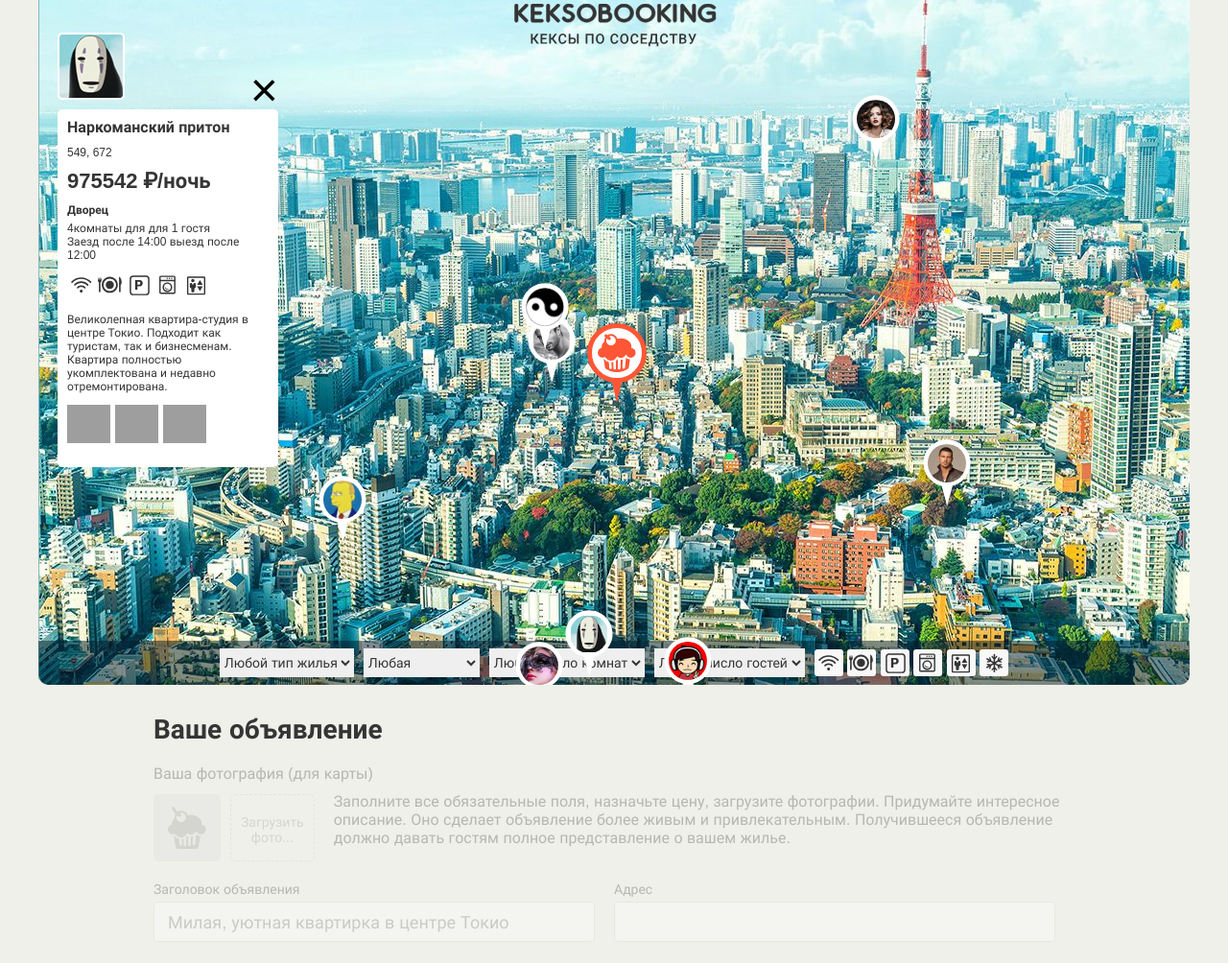
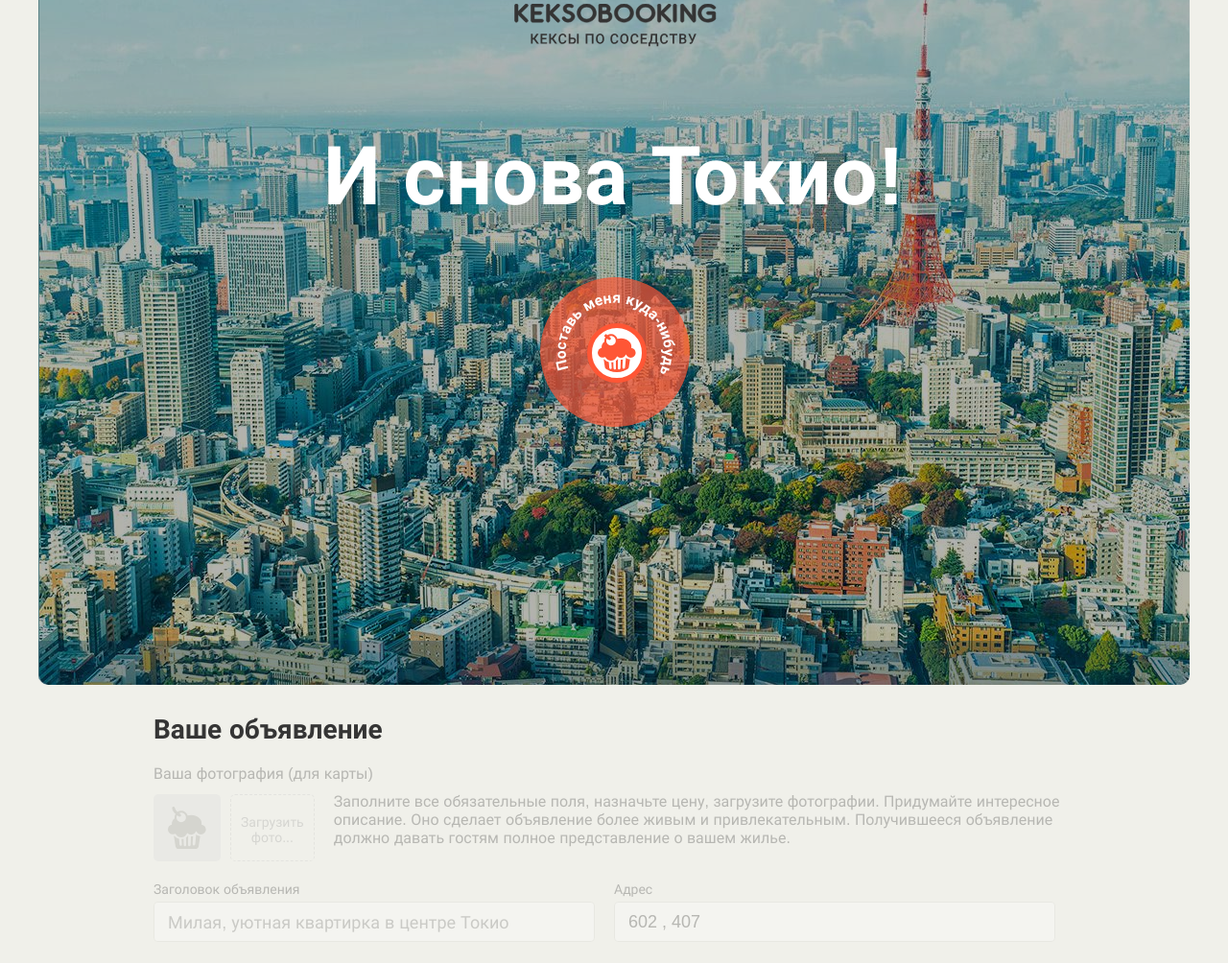
Before and after one commit to murat-avci/1459569-keksobooking-21, a website: page index.html in a window 1280 px wide. Shown: the part 36-1040 px from the top of the page at 96% size. Drawn offline with Linux system fonts and the light colour scheme; grey boxes are pictures that could not be loaded.

Commit message:
Личный проект: доверяй, но проверяй (часть 1)

```diff
--- a/index.html
+++ b/index.html
@@ -100,7 +100,7 @@
         </fieldset>
         <fieldset class="ad-form__element ad-form__element--wide">
           <label class="ad-form__label" for="title">Заголовок объявления</label>
-          <input id="title" name="title" type="text" placeholder="Милая, уютная квартирка в центре Токио">
+          <input id="title" name="title" type="text" placeholder="Милая, уютная квартирка в центре Токио" minlength="30" maxlength="100" required>
         </fieldset>
         <fieldset class="ad-form__element ad-form__element--wide">
           <label class="ad-form__label" for="address">Адрес</label>
@@ -117,7 +117,7 @@
         </fieldset>
         <fieldset class="ad-form__element">
           <label class="ad-form__label" for="price">Цена за ночь, руб.</label>
-          <input id="price" name="price" type="number" placeholder="5000">
+          <input id="price" name="price" type="number" placeholder="5000" max="1000000" required>
         </fieldset>
         <fieldset class="ad-form__element ad-form__element--time">
           <label class="ad-form__label" for="timein">Время заезда и выезда</label>
--- a/js/main.js
+++ b/js/main.js
@@ -22,6 +22,8 @@ const MIN_PRICE = 1000;
 const MAX_PRICE = 1000000;
 const MIN_ROOM = 1;
 const MAX_ROOM = 5;
+const MIN_GUESTS = 1;
+const MAX_GUESTS = 5;
 const MIN_LOCATION_X = 100;
 const MAX_LOCATION_X = 900;
 const MIN_LOCATION_Y = 130;
@@ -29,6 +31,13 @@ const MAX_LOCATION_Y = 630;
 const IMAGE_NUM_RANGES = [1, 2, 3, 4, 5, 6, 7, 8];
 const IMG_WIDTH = 45;
 const IMG_HEIGHT = 40;
+const PIN_WIDTH = 65;
+const PIN_HEIGHT = 65;
+const PIN_OFFSET_X = 570;
+const PIN_OFFSET_Y = 375;
+const POINTER_HEIGHT = 22;
+
+const ESC_KEYCODE = 27;
 
 const TypeOfHouses = {
   'flat': `Квартира`,
@@ -38,17 +47,26 @@ const TypeOfHouses = {
 };
 
 
-const map = document.querySelector(`.map`);
-map.classList.remove(`map--faded`);
-
+const mapSection = document.querySelector(`.map`);
+const fieldsets = document.querySelectorAll(`fieldset`);
+const selects = document.querySelectorAll(`select[name^=housing]`);
 const mapPinList = document.querySelector(`.map__pins`);
 const pinTemplate = document.querySelector(`#pin`)
   .content
   .querySelector(`.map__pin`);
-const mapCard = document.querySelector(`.map`);
 const cardTemplate = document.querySelector(`#card`)
   .content
   .querySelector(`.map__card`);
+
+const mainPin = document.querySelector(`.map__pin--main`);
+const advertForm = document.querySelector(`.ad-form`);
+const inputAddress = document.querySelector(`#address`);
+const inputAddressLoad = `${Math.floor(PIN_OFFSET_X + (PIN_WIDTH / 2))} , ${Math.floor(PIN_OFFSET_Y + (PIN_HEIGHT / 2))}`;
+const inputAddressActive = `${Math.floor(PIN_OFFSET_X + (PIN_WIDTH / 2))} , ${Math.floor((PIN_OFFSET_Y + PIN_HEIGHT + POINTER_HEIGHT))}`;
+
+let activeCardId;
+let currentPin = null;
+let currentCard = null;
 
 const getUnique = function (titles) {
   const uniqueEl = titles[getRandom(0, titles.length)];
@@ -60,16 +78,17 @@ const getRandom = function (min, max) {
   return Math.floor(Math.random() * max + min);
 };
 
-const compareRandom = function () {
-  return Math.random() - 0.5;
+const shuffleArray = function (array) {
+  const finalArr = array.slice();
+  for (let i = 0; i < finalArr.length; i++) {
+    let j = Math.floor(Math.random() * (i + 1));
+    let tmp = finalArr[i];
+    finalArr[i] = finalArr[j];
+    finalArr[j] = tmp;
+  }
+  return finalArr;
 };
 
-const getRandomFeatures = function (array) {
-  array.length = getRandom(1, array.length);
-  return array;
-};
-
-const customFeatures = getRandomFeatures(FEATURES);
 const createObject = function () {
 
   const locationX = getRandom(MIN_LOCATION_X, MAX_LOCATION_X);
@@ -83,14 +102,14 @@ const createObject = function () {
       title: getUnique(TITLES),
       address: `${locationX}, ${locationY}`,
       price: getRandom(MIN_PRICE, MAX_PRICE),
-      type: OFFER_TYPES[getRandom(0, OFFER_TYPES.length)],
-      rooms: getRandom(MIN_ROOM, MAX_ROOM),
-      guests: getRandom(1, 5),
+      type: OFFER_TYPES[getRandom(0, OFFER_TYPES.length + 1)],
+      rooms: getRandom(MIN_ROOM, MAX_ROOM + MIN_ROOM),
+      guests: getRandom(MIN_GUESTS, MAX_GUESTS + 1),
       checkin: CHECK_TIMES[getRandom(0, CHECK_TIMES.length)],
       checkout: CHECK_TIMES[getRandom(0, CHECK_TIMES.length)],
-      features: customFeatures,
+      features: shuffleArray(FEATURES.slice(0, getRandom(0, FEATURES.length + 1))),
       description: DESCRIPTIONS,
-      photos: PHOTOS.sort(compareRandom),
+      photos: shuffleArray(PHOTOS),
     },
     location: {
       x: locationX,
@@ -145,7 +164,7 @@ const createPins = function (icons) {
   }
 };
 
-const createCard = function (item) {
+const getCardData = function (item) {
   const cardItem = cardTemplate.cloneNode(true);
   const roomNum = item.offer.rooms;
   const guestNum = item.offer.guests;
@@ -154,14 +173,13 @@ const createCard = function (item) {
   const roomPhrase = roomNum === 1 ? ` комната для ` : `комнаты для`;
 
 
-  mapCard.insertBefore(cardItem, mapPinList);
+  mapSection.insertBefore(cardItem, mapPinList);
   cardItem.querySelector(`.popup__title`).textContent = item.offer.title;
   cardItem.querySelector(`.popup__text--address`).textContent = item.offer.address;
   cardItem.querySelector(`.popup__text--price`).innerHTML = `${item.offer.price} &#x20bd/ночь`;
   cardItem.querySelector(`.popup__type`).textContent = TypeOfHouses[item.offer.type];
   cardItem.querySelector(`.popup__text--capacity`).textContent = `${roomNum}${roomPhrase} для ${guestNum}${guestPhrase}`;
   cardItem.querySelector(`.popup__text--time`).textContent = `Заезд после ${item.offer.checkin} выезд после ${item.offer.checkout}`;
-  const fragmentCard = document.createDocumentFragment();
   const cardFeatures = cardItem.querySelector(`.popup__features`);
   cardFeatures.innerHTML = ``;
   cardFeatures.appendChild(createFragmentFeatures(item.offer.features));
@@ -170,12 +188,93 @@ const createCard = function (item) {
   cardPhotos.innerHTML = ``;
   cardPhotos.appendChild(createFragmentPhotos(item.offer.photos));
   cardItem.querySelector(`.popup__avatar`).src = item.author.avatar;
-
-  fragmentCard.appendChild(cardItem);
-  mapCard.appendChild(fragmentCard);
+  mapSection.appendChild(cardItem);
 };
 
 const cards = createData();
 
-createPins(cards);
-createCard(cards[0]);
+const toggleDisabled = function (isDisabled, nodes) {
+  for (let i = 0; i < nodes.length; i++) {
+    nodes[i].disabled = isDisabled;
+  }
+};
+
+window.addEventListener(`load`, function () {
+  toggleDisabled(true, fieldsets);
+  toggleDisabled(true, selects);
+  inputAddress.value = inputAddressLoad;
+});
+
+const onButtonMouseDown = function () {
+  inputAddress.disabled = true;
+  inputAddress.value = inputAddressActive;
+  mapSection.classList.remove(`map--faded`);
+  advertForm.classList.remove(`ad-form--disabled`);
+  createPins(cards);
+  toggleDisabled(false, fieldsets);
+  toggleDisabled(false, selects);
+  mainPin.addEventListener(`mousedown`, removeOnButtonMouseDown);
+};
+
+const createCard = function (id) {
+  activeCardId = id;
+  currentCard = mapSection.appendChild(getCardData(cards[id]));
+  document.addEventListener(`keydown`, onPopupEscPress);
+};
+
+const removeCard = function () {
+  if (currentCard) {
+    mapSection.removeChild(currentCard);
+    currentCard = null;
+  }
+};
+
+const onPopupEscPress = function (evt) {
+  if (evt.keyCode === ESC_KEYCODE) {
+    removeCard();
+    document.removeEventListener(`keydown`, onPopupEscPress);
+    currentPin.classList.remove(`map__pin--active`);
+    activeCardId = null;
+    currentPin.blur();
+  }
+};
+
+const checkActive = function () {
+  removeCard();
+  if (currentPin) {
+    currentPin.classList.remove(`map__pin--active`);
+    activeCardId = null;
+  }
+};
+
+const showCard = function (evt) {
+  const target = evt.target;
+  const pinButton = target.closest(`.map__pin:not(.map__pin--main)`);
+  const buttonClose = target.className === `popup__close`;
+
+  if (buttonClose) {
+    checkActive();
+  }
+
+  if (!pinButton || (pinButton && activeCardId === pinButton.dataset.id)) {
+    return;
+  }
+
+  checkActive();
+
+  currentPin = pinButton;
+
+  createCard(pinButton.dataset.id);
+
+  pinButton.classList.add(`map__pin--active`);
+};
+
+mapSection.addEventListener(`click`, function (evt) {
+  showCard(evt);
+});
+
+const removeOnButtonMouseDown = function () {
+  mainPin.removeEventListener(`mousedown`, onButtonMouseDown);
+};
+
+mainPin.addEventListener(`mousedown`, onButtonMouseDown);
```
